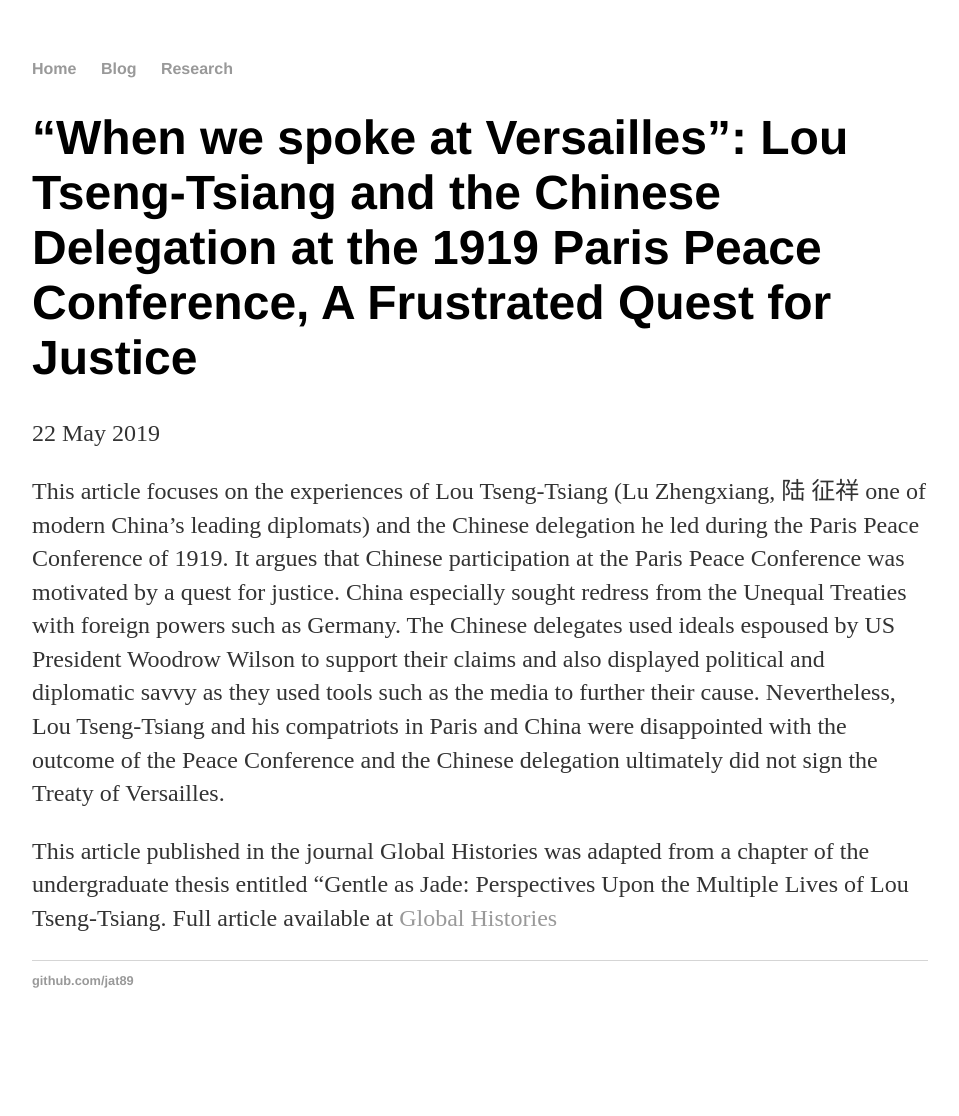
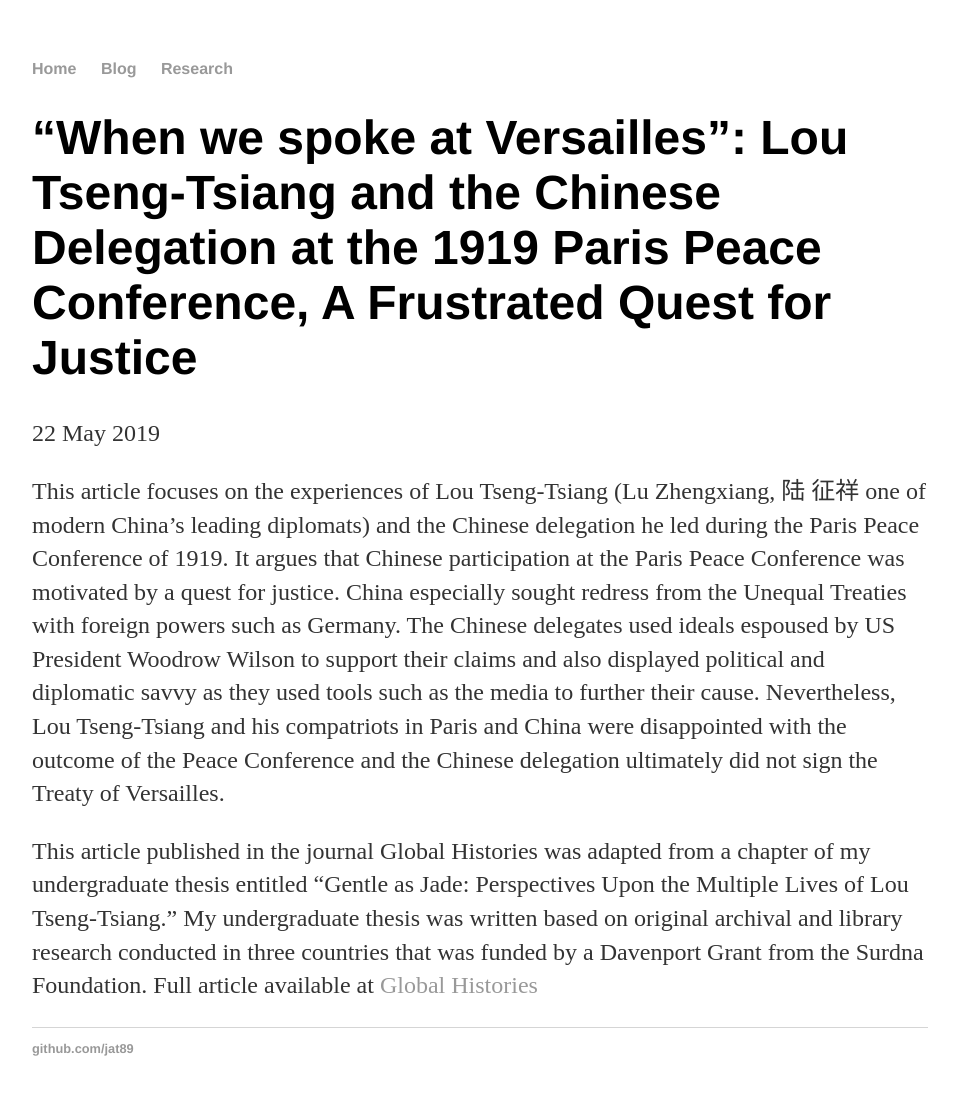
Before and after one commit to JAT89/JAT89.github.io, a Jekyll site: the page built from _posts/2019-05-22-When-we-spoke-at-Versailles.md, in a window 1280 px wide. Shown: the whole page, without its empty margins (160-1119 px from the left). Built offline with Jekyll 4.4.1, drawn with Linux system fonts in a browser that asks for light colours; before the commit the page ends 1048 px from its top, so only the background shows below that.

Commit message:
Update 2019-05-22-When-we-spoke-at-Versailles.md

```diff
--- a/_posts/2019-05-22-When-we-spoke-at-Versailles.md
+++ b/_posts/2019-05-22-When-we-spoke-at-Versailles.md
@@ -6,4 +6,4 @@ date: 2019-05-22
 ---
 This article focuses on the experiences of Lou Tseng-Tsiang (Lu Zhengxiang, 陆 征祥 one of modern China’s leading diplomats) and the Chinese delegation he led during the Paris Peace Conference of 1919. It argues that Chinese participation at the Paris Peace Conference was motivated by a quest for justice. China especially sought redress from the Unequal Treaties with foreign powers such as Germany. The Chinese delegates used ideals espoused by US President Woodrow Wilson to support their claims and also displayed political and diplomatic savvy as they used tools such as the media to further their cause. Nevertheless, Lou Tseng-Tsiang and his compatriots in Paris and China were disappointed with the outcome of the Peace Conference and the Chinese delegation ultimately did not sign the Treaty of Versailles.
 
-This article published in the journal Global Histories was adapted from a chapter of the undergraduate thesis entitled "Gentle as Jade: Perspectives Upon the Multiple Lives of Lou Tseng-Tsiang. Full article available at [Global Histories](https://www.globalhistories.com/index.php/GHSJ/article/view/35/5)
+This article published in the journal Global Histories was adapted from a chapter of my undergraduate thesis entitled "Gentle as Jade: Perspectives Upon the Multiple Lives of Lou Tseng-Tsiang." My undergraduate thesis was written based on original archival and library research conducted in three countries that was funded by a Davenport Grant from the Surdna Foundation. Full article available at [Global Histories](https://www.globalhistories.com/index.php/GHSJ/article/view/35/5)
```
